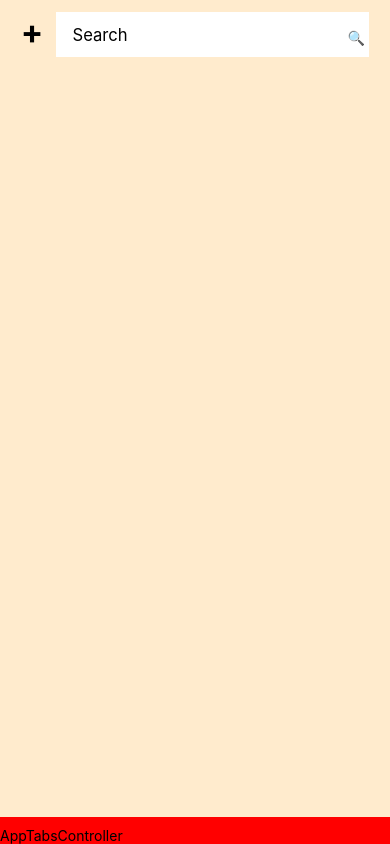
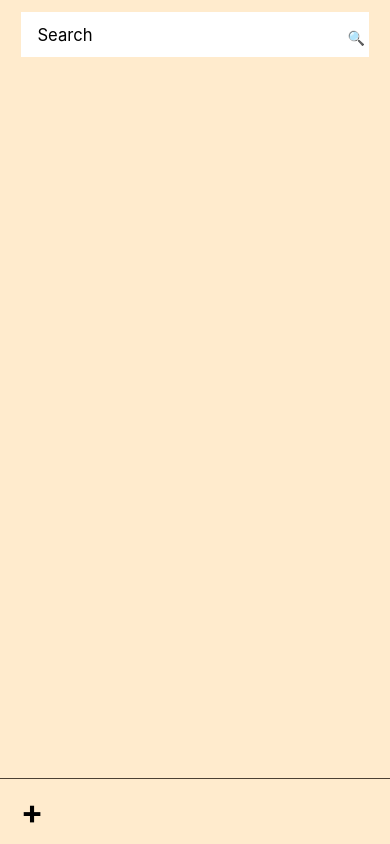
Before and after one commit to lulu70/better-shopping-list, a React Native app: screen / in a window 390 px wide. Built offline with nearby package versions, Linux system fonts and the light colour scheme.

Commit message:
moved add modal action to tab controller

```diff
--- a/src/components/AppTabsController.tsx
+++ b/src/components/AppTabsController.tsx
@@ -2,14 +2,30 @@ import React from 'react';
 import { StyleSheet, Text, View } from 'react-native';
 import { useSafeAreaInsets } from 'react-native-safe-area-context';
 
+import AppButton from './AppButton';
 import theme from '../constants/theme';
-import { verticalScale } from '../helpers/scaleHelpers';
+import MainContext from '../context/MainContext/MainContext';
+import SearchContext from '../context/SearchContext/SearchContext';
+import { horizontalScale, verticalScale } from '../helpers/scaleHelpers';
 
 const AppTabsController = () => {
   const { bottom } = useSafeAreaInsets();
+  const { openAddModal } = React.useContext(MainContext);
+  const { isSearching } = React.useContext(SearchContext);
+
   return (
-    <View style={[styles.container, { paddingBottom: bottom }]}>
-      <Text>AppTabsController</Text>
+    <View
+      style={[
+        styles.container,
+        { paddingBottom: bottom + verticalScale(theme.spacing.spacing_12) },
+      ]}
+    >
+      <AppButton
+        text="+"
+        onPress={openAddModal}
+        textStyle={styles.addButtonText}
+        disabled={isSearching}
+      />
     </View>
   );
 };
@@ -21,7 +37,16 @@ const styles = StyleSheet.create({
     position: 'absolute',
     width: '100%',
     bottom: 0,
-    backgroundColor: 'red',
-    paddingVertical: verticalScale(theme.spacing.spacing_10),
+    left: 0,
+    backgroundColor: theme.colors.background,
+    paddingTop: verticalScale(theme.spacing.spacing_12),
+    flexDirection: 'row',
+    paddingHorizontal: horizontalScale(theme.spacing.spacing_20),
+    borderTopColor: theme.colors.border,
+    borderTopWidth: 1,
+  },
+  addButtonText: {
+    fontSize: horizontalScale(theme.fontSize.fontSize_32),
+    fontWeight: theme.fontWeight.bold,
   },
 });
--- a/src/components/List.tsx
+++ b/src/components/List.tsx
@@ -15,7 +15,7 @@ const List = () => {
       showsVerticalScrollIndicator={false}
       contentContainerStyle={[
         styles.contentContainerStyle,
-        { paddingBottom: bottom + verticalScale(theme.spacing.spacing_96) },
+        { paddingBottom: bottom + verticalScale(theme.spacing.spacing_256) },
       ]}
       data={shoppingList}
       renderItem={({ item }) => <ListItem item={item} />}
--- a/src/constants/theme.ts
+++ b/src/constants/theme.ts
@@ -53,6 +53,7 @@ interface Theme {
     spacing_94: number;
     spacing_96: number;
     spacing_128: number;
+    spacing_256: number;
   };
   fontWeight: {
     fontWeight_100: '100';
@@ -119,6 +120,7 @@ const theme: Theme = {
     spacing_94: 94,
     spacing_96: 96,
     spacing_128: 128,
+    spacing_256: 256,
   },
   fontWeight: {
     fontWeight_100: '100',
--- a/src/screens/Main.tsx
+++ b/src/screens/Main.tsx
@@ -4,13 +4,10 @@ import { Keyboard, Pressable, StyleSheet, View } from 'react-native';
 import { SafeAreaView } from 'react-native-safe-area-context';
 
 import AddModal from '../components/AddModal';
-import AppButton from '../components/AppButton';
 import AppTabsController from '../components/AppTabsController';
 import List from '../components/List';
 import Search from '../components/Search';
 import theme from '../constants/theme';
-import MainContext from '../context/MainContext/MainContext';
-import SearchContext from '../context/SearchContext/SearchContext';
 import { horizontalScale, verticalScale } from '../helpers/scaleHelpers';
 
 export interface Item {
@@ -22,20 +19,11 @@ export interface ItemWithId extends Item {
 }
 
 const Main = () => {
-  const { openAddModal } = React.useContext(MainContext);
-  const { isSearching } = React.useContext(SearchContext);
-
   return (
     <SafeAreaView style={styles.container}>
       <Pressable style={styles.innerContainer} onPress={Keyboard.dismiss}>
         <StatusBar style="auto" />
         <View style={styles.headerContainer}>
-          <AppButton
-            text="+"
-            onPress={openAddModal}
-            textStyle={styles.addButtonText}
-            disabled={isSearching}
-          />
           <Search />
         </View>
         <List />
```
